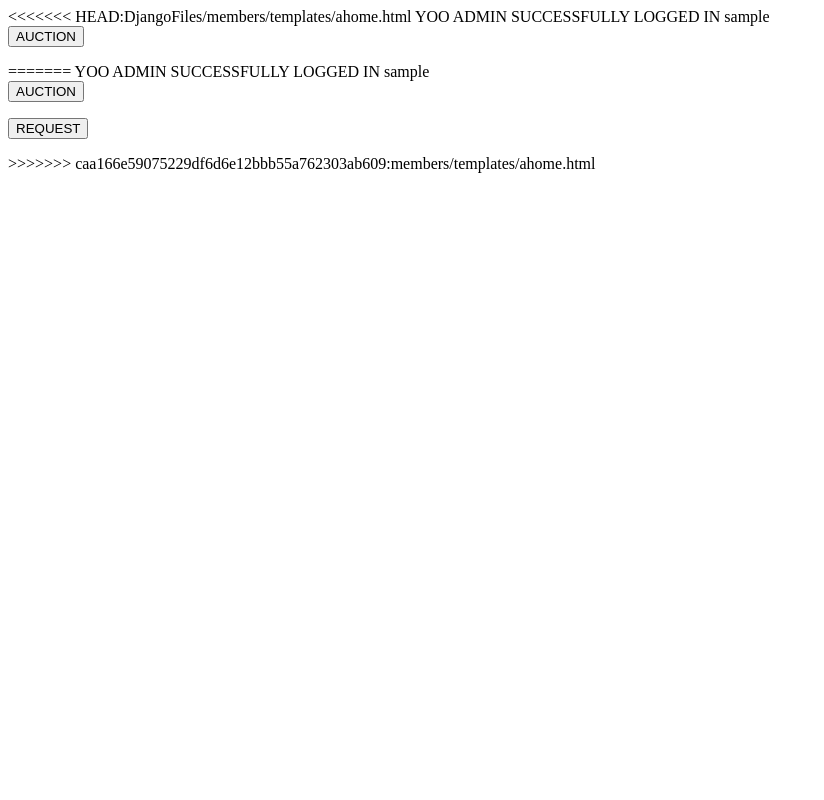
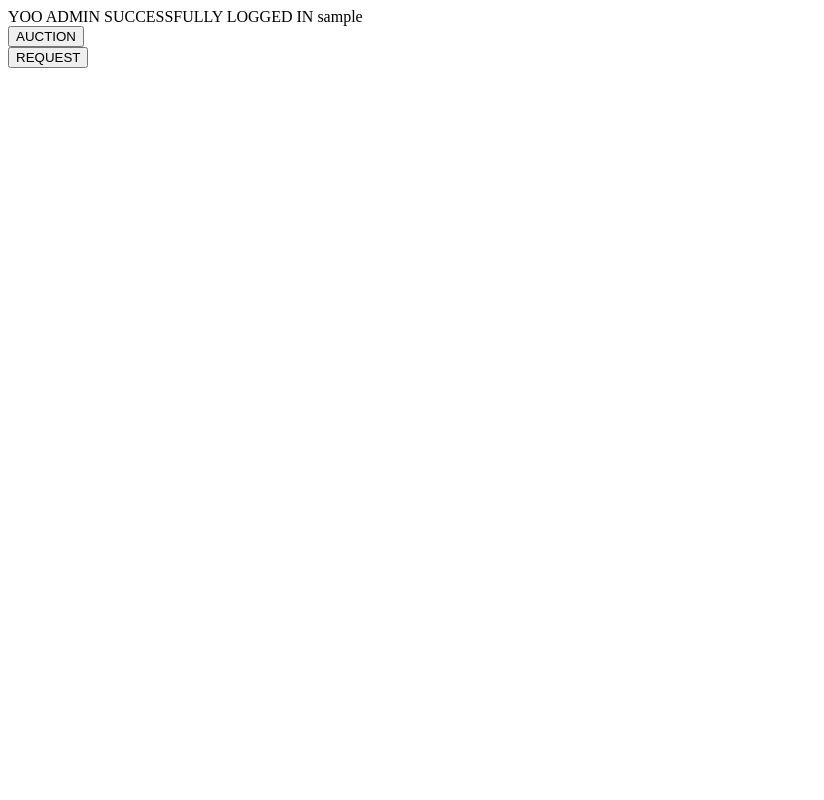
Before and after one commit to aaryaag03/AuctionPortalBackend, a Django app: template DjangoFiles/members/templates/ahome.html in a window 1280 px wide. Shown: the whole page, without its empty margins (0-824 px from the left). Run offline with Django 4.2, Linux system fonts and the light colour scheme; the template is opened without the code that fills it: most values are stand-ins (such as "Sample title", 1, 10 or a date in 2020).

Commit message:
minor changes

```diff
--- a/DjangoFiles/members/templates/ahome.html
+++ b/DjangoFiles/members/templates/ahome.html
@@ -1,4 +1,3 @@
-<<<<<<< HEAD:DjangoFiles/members/templates/ahome.html
 <!DOCTYPE html>
 <html lang="en">
 <head>
@@ -16,37 +15,10 @@
         <input type="text" name="username" value= '{{ admin.username }}' style="display:none;">
         <input type="submit" value="AUCTION">
     </form>
-
-
-
-</body>
-=======
-<!DOCTYPE html>
-<html lang="en">
-<head>
-    <meta charset="UTF-8">
-    <meta http-equiv="X-UA-Compatible" content="IE=edge">
-    <meta name="viewport" content="width=device-width, initial-scale=1.0">
-    <title>Document</title>
-</head>
-<body>
-    YOO ADMIN SUCCESSFULLY LOGGED IN
-    {{admin.username}}
-
-    <form action="../auctionPortalItems/" method="POST">
-        {%csrf_token%}
-        <input type="text" name="username" value= '{{ admin.username }}' style="display:none;">
-        <input type="submit" value="AUCTION">
-    </form>
-
     <form action="../bidRequest/" method="POST">
         {%csrf_token%}
         <input type="text" name="username" value= '{{ admin.username }}' style="display:none;">
         <input type="submit" value="REQUEST">
     </form>
-
-
-
 </body>
->>>>>>> caa166e59075229df6d6e12bbb55a762303ab609:members/templates/ahome.html
 </html>
```
